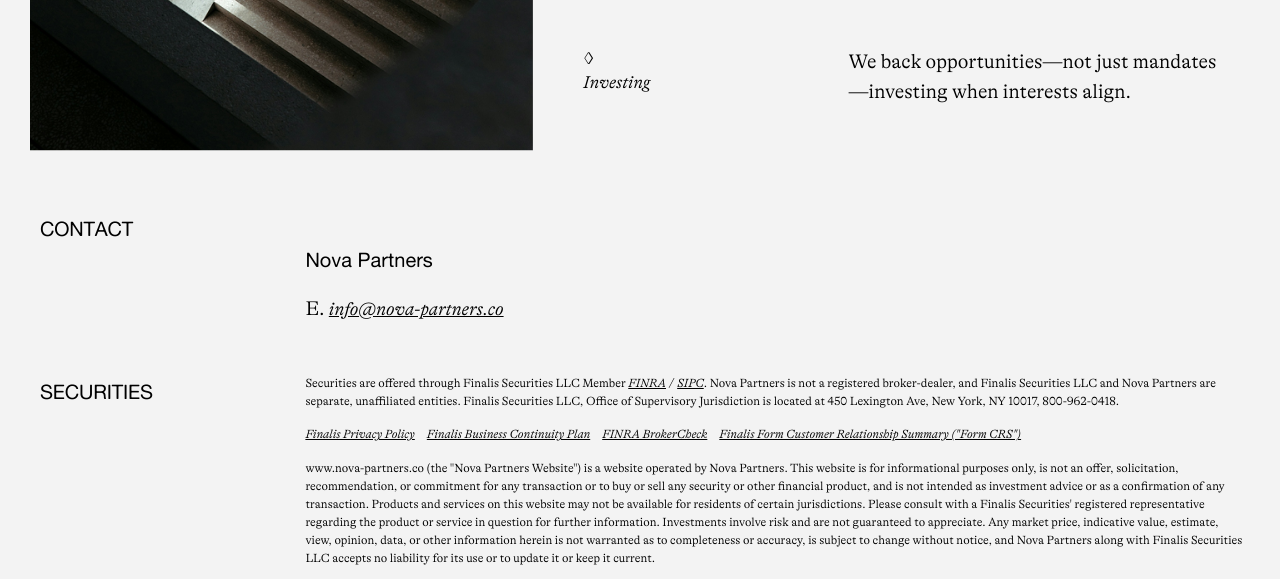
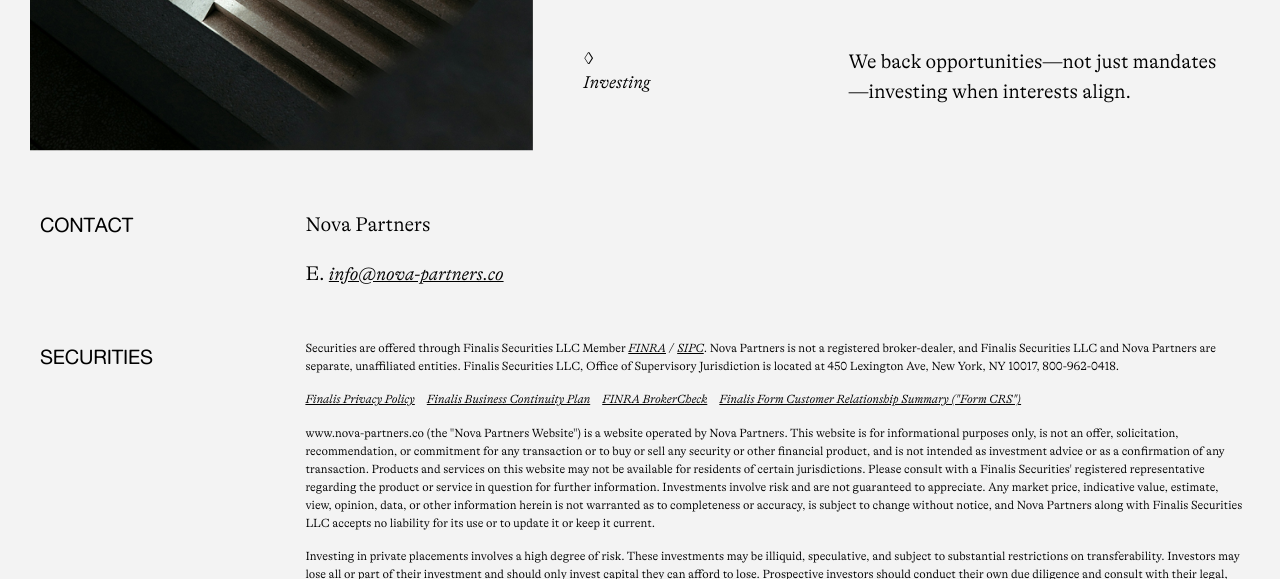
Before and after one commit to ryk-9/nova, a website: page index.html in a window 1280 px wide. Shown: the part 2061-2640 px from the top of the page. Drawn offline with nearby package versions, Linux system fonts and the light colour scheme.

Commit message:
resize contact (3)

```diff
--- a/static/css/responsive.css
+++ b/static/css/responsive.css
@@ -283,7 +283,6 @@
   font-size: var(--font-size-medium);
   letter-spacing: 0;
   line-height: 20px;
-  margin-top: var(--spacing-lg);
   margin-bottom: 0;
 }
 
@@ -598,6 +597,7 @@
     grid-template-areas: "title content";
     grid-template-columns: 18vw 1fr;
     align-items: start;
+    /* This ensures both columns align at the top */
     padding: 0 20px 0 40px;
     margin-top: var(--spacing-xl);
   }
@@ -609,21 +609,27 @@
     font-size: 20px;
     letter-spacing: -0.2px;
     margin: 0;
-    padding-top: 0;
+    padding: 0;
+    /* Remove all padding */
+    line-height: 1.4;
+    /* Match the contact-name line-height */
   }
 
   .contact-content {
     grid-area: content;
     margin-left: var(--spacing-lg);
+    margin-top: 0;
+    padding-top: 0;
     max-width: 95%;
   }
 
   .contact-name {
-    font-family: var(--font-secondary);
+    font-family: var(--font-primary);
     font-weight: 400;
     font-size: 20px;
     line-height: 1.4;
-    margin-bottom: 10px;
+    margin: 0 0 10px 0;
+    padding: 0;
   }
 
   .contact-email {
```
